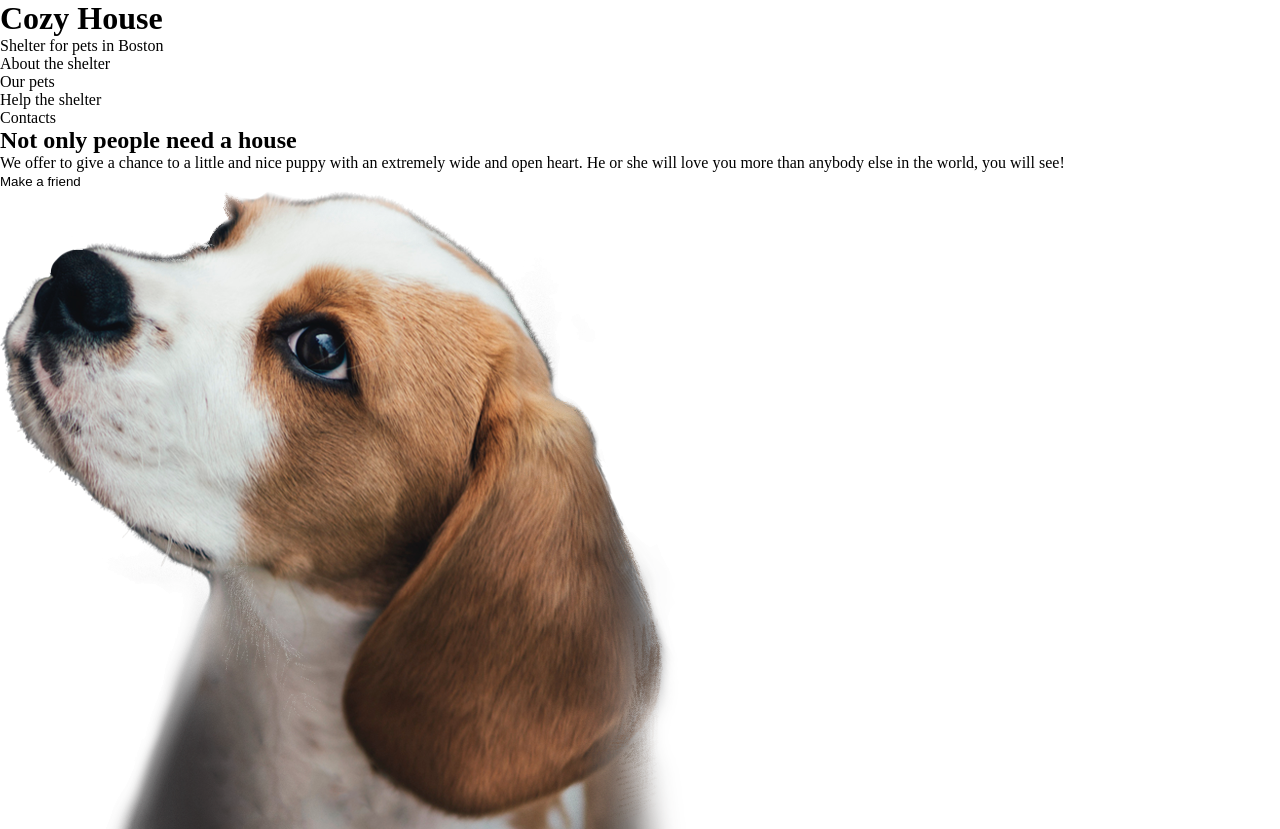
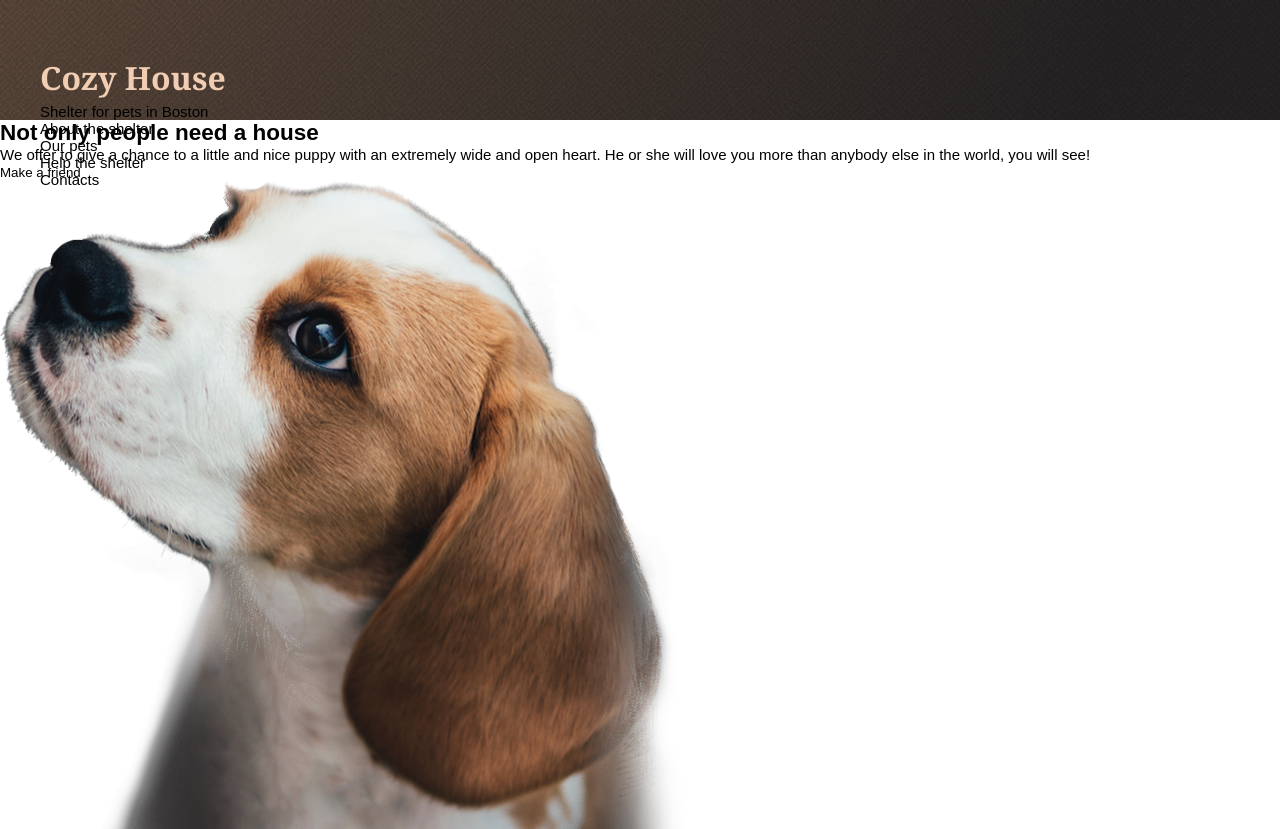
Before and after one commit to ssorokovnina/Shelter-dom, a plain HTML site: page index.html in a window 1280 px wide. Shown: the top 829 px of the page. Drawn offline with Linux system fonts and the light colour scheme.

Commit message:
init: some styles

```diff
--- /dev/null
+++ b/assets/css/fonts.css
@@ -0,0 +1,5 @@
+@font-face {
+    font-family: "Georgia";
+    font-weight: 400;
+    src: url("../fonts/georgia.ttf");
+}
--- /dev/null
+++ b/assets/css/general.css
@@ -0,0 +1,17 @@
+.body {
+    background-color: var(--main-bg-color);
+
+    font-size: var(--main-font-size);
+    font-family: var(--font-family);
+}
+
+.container {
+    max-width: 1280px;
+
+    margin: 0 auto;
+    padding: 0 40px;
+}
+
+.container_p0 {
+    padding: 0;
+}
--- /dev/null
+++ b/assets/css/header.css
@@ -0,0 +1,26 @@
+.header__wrapper {
+    height: 120px;
+
+    padding: 60px 40px 0;
+
+    background-image: url('../img/start-screen-gradient-background.jpg');
+    background-position: center 0;
+    background-repeat: no-repeat;
+}
+
+.logo {
+    height: 60px;
+
+    display: flex;
+    flex-direction: column;
+    justify-content: space-between;
+}
+
+.logo__title {
+    font-family: var(--header-font-family);
+    font-size: 32px;
+    line-height: 35px;
+    /* letter-spacing: 6px;  */
+
+    color: var(--primary-color);
+}
--- /dev/null
+++ b/assets/css/variables.css
@@ -0,0 +1,14 @@
+:root {
+    --main-bg-color: #FFFFFF;
+    --sub-bg-color: #F6F6F6;
+
+    --primary-color: #F1CDB3;
+    --light-color: #FFFFFF;
+    --dark-color: #545454;
+    --button-color: #292929;
+
+    --main-font-size: 15px;
+
+    --header-font-family: 'Georgia', serif;
+    --font-family: 'Arial', sans-serif;
+}
--- a/index.html
+++ b/index.html
@@ -8,9 +8,9 @@
 
     <title>Cozy House</title>
 </head>
-<body>
+<body class="body">
     <header class="header">
-        <div class="container">
+        <div class="container container_p0">
             <div class="header__wrapper">
                 <div class="logo">
                     <h1 class="logo__title">
@@ -40,7 +40,7 @@
         </div>
     </header>
     <main class="main">
-        <div class="container">
+        <div class="container container_p0">
             <section class="start-screen">
                 <div class="start-screen__information">
                     <h2 class="start-screen__title">Not only people need a house</h2>
@@ -53,7 +53,9 @@
                     <img src="./assets/img/start-screen-puppy.png" alt="cute puppy" class="start-screen__pic">
                 </div>
             </section>
+        </div>
 
+        <div class="container">
             <section class="about">
                 <div class="about__image">
                     <img src="./assets/img/about-pets.png" alt="pets" class="about__pic">
@@ -204,6 +206,7 @@
         </div>
     </main>
     <footer class="footer">
+        <div class="container container_p0">
             <ul class="footer__wrapper">
                 <li class="contacts">
                     <p class="contacts__title">
@@ -243,6 +246,7 @@
                     <img src="./assets/img/footer-puppy.png" alt="puppy" class="footer__pic">
                 </li>
             </ul>
+        </div>
     </footer>
 </body>
 </html>
--- a/style.css
+++ b/style.css
@@ -1 +1,5 @@
 @import './assets/css/clear.css';
+@import './assets/css/fonts.css';
+@import './assets/css/variables.css';
+@import './assets/css/general.css';
+@import './assets/css/header.css';
```
Also changed, not shown: assets/fonts/georgia.ttf (added), assets/img/start-screen-gradient-background.jpg (added). Lines whose indentation alone changed are shown as unchanged.
